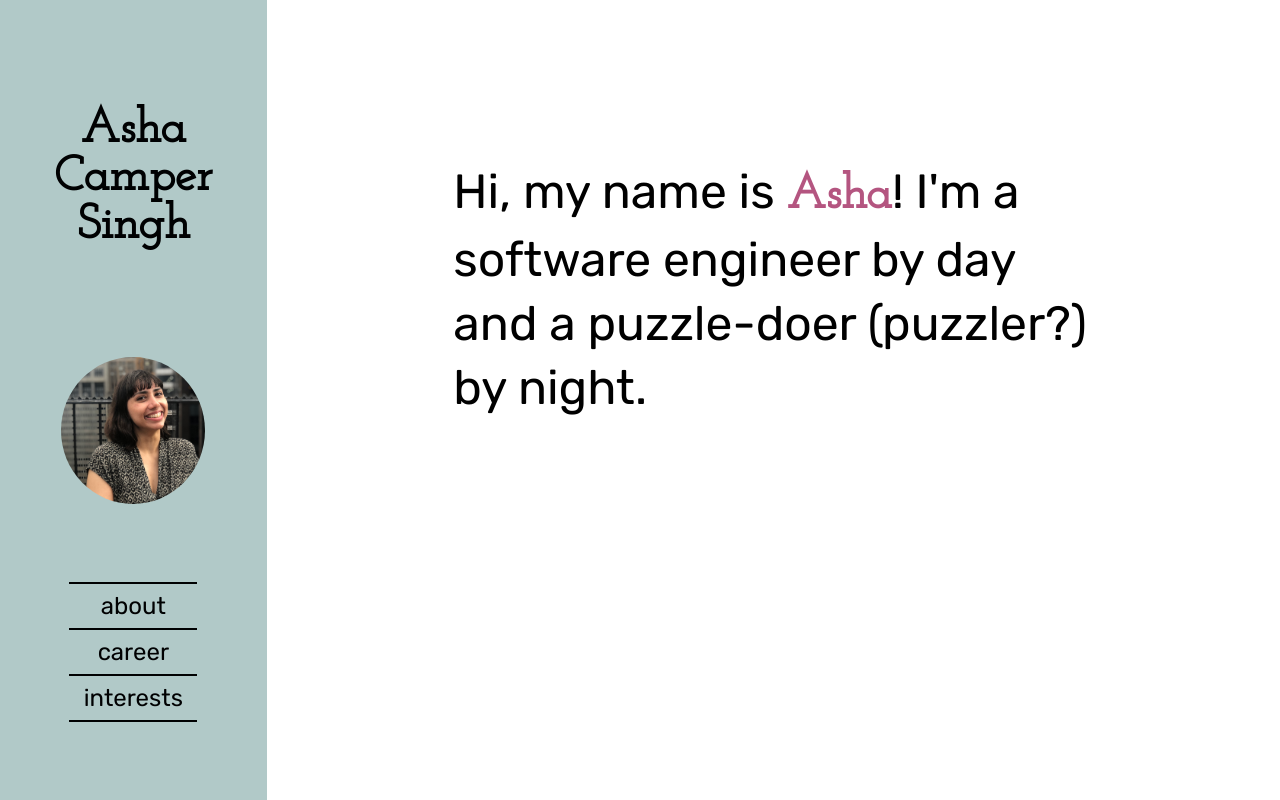
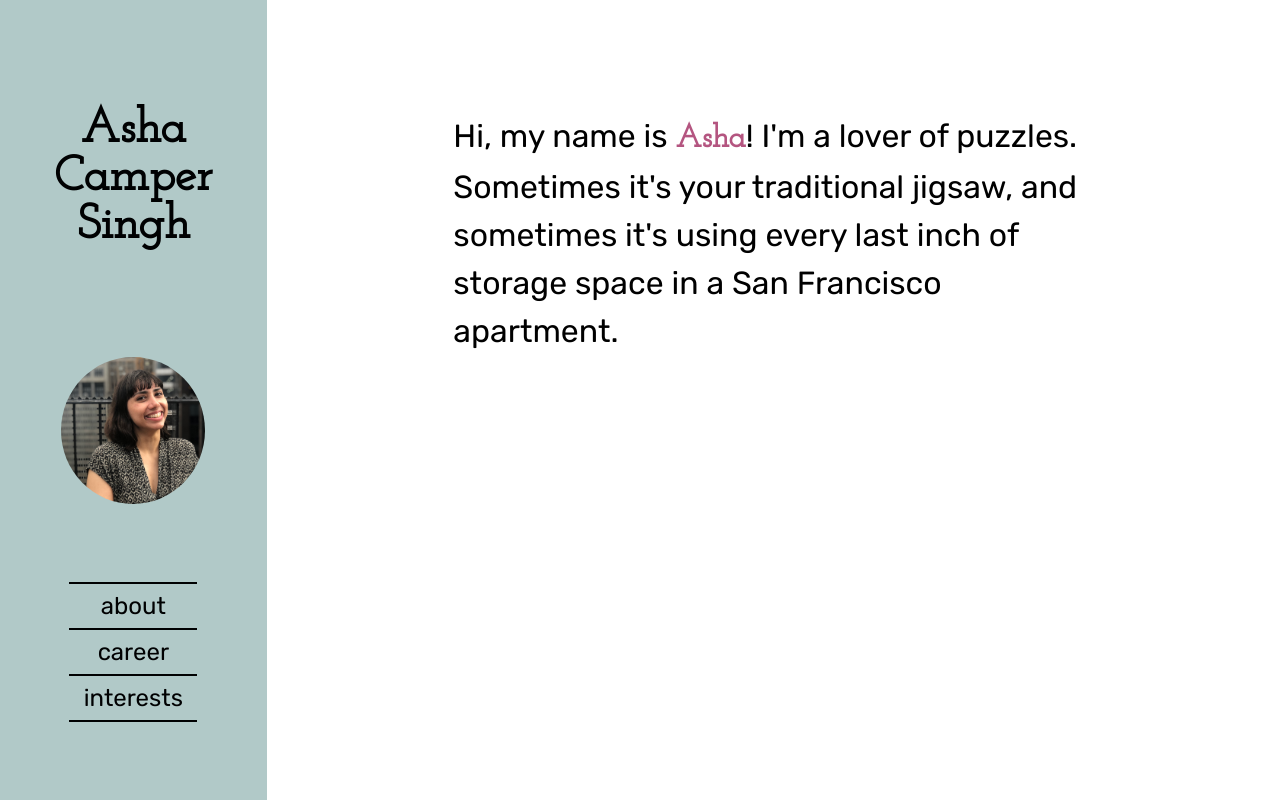
Before and after one commit to ashacs/ashacs.github.io, a React (Create React App) app: page / in a window 1280 px wide. Built offline with nearby package versions, Linux system fonts and the light colour scheme; a web font is replaced by a local one.

Commit message:
Update homepage blurb content and font size

```diff
--- a/src/Components/Home/index.js
+++ b/src/Components/Home/index.js
@@ -7,7 +7,9 @@ class Home extends Component {
       <div className="page-content home">
         <p className="home-blurb">
           Hi, my name is <span className="home-blurb-emphasis">Asha</span>! I'm
-          a software engineer by day and a puzzle-doer (puzzler?) by night.
+          a lover of puzzles. Sometimes it's your traditional jigsaw, and
+          sometimes it's using every last inch of storage space in a San Francisco
+          apartment.
         </p>
       </div>
     );
--- a/src/Components/Home/index.scss
+++ b/src/Components/Home/index.scss
@@ -6,7 +6,7 @@
 }
 
 .home-blurb {
-  font-size: 2rem;
+  font-size: 1.5rem;
   text-align: left;
 }
 
@@ -18,15 +18,16 @@
 
 @media #{$medium-screen} {
   .home-blurb {
+    font-size: 2rem;
     padding: 0 4rem;
   }
 }
 
 @media #{$large-screen} {
   .home-blurb {
-    padding-top: 4rem;
-    font-size: 3rem;
-    line-height: 4rem;
+    padding-top: 2rem;
+    font-size: 2rem;
+    line-height: 3rem;
     max-width: 40rem;
   }
 }
```
